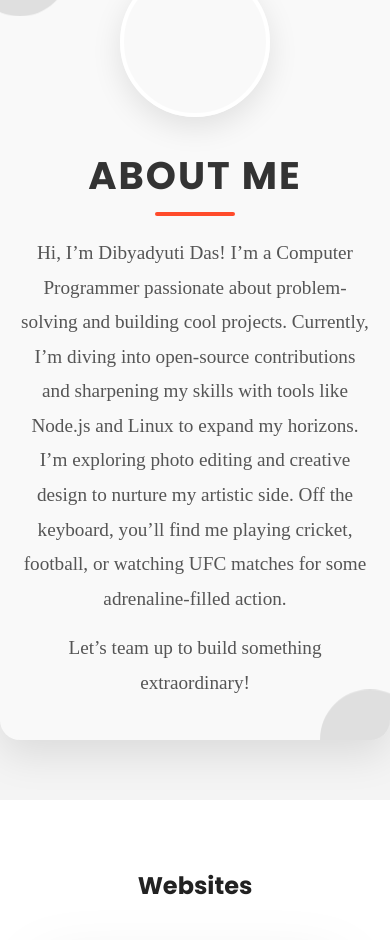
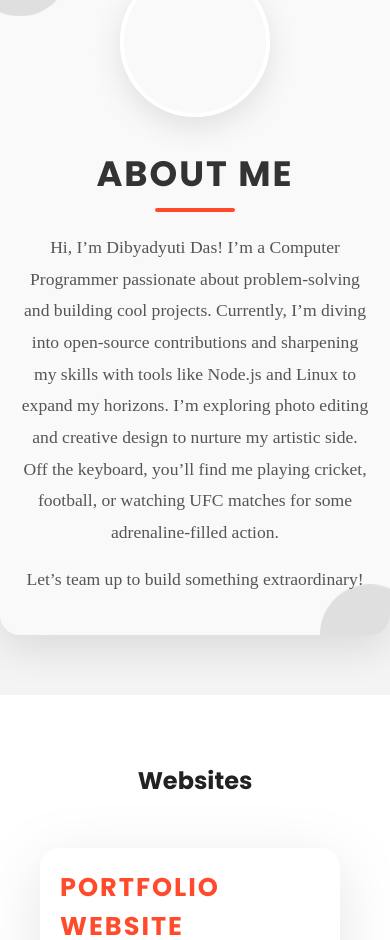
Before and after one commit to DibyadyutiDas/portfolio, a plain HTML site: page index.html in a window 390 px wide. Shown: the part 977-1917 px from the top of the page. Drawn offline with nearby package versions, Linux system fonts and the light colour scheme.

Commit message:
Update about.css

```diff
--- a/about.css
+++ b/about.css
@@ -53,7 +53,7 @@
 #about h2 {
     font-size: 3rem;
     margin-bottom: 20px;
-    font-weight: 900;
+    font-weight: 700;
     text-transform: uppercase;
     letter-spacing: 2px;
     position: relative;
@@ -78,7 +78,7 @@
 
 /* Paragraph Styling */
 #about p {
-    font-size: 1.4rem;
+    font-size: 1.2rem;
     line-height: 1.8;
     color: #555;
     margin-top: 15px;
@@ -138,10 +138,10 @@
     }
 
     #about h2 {
-        font-size: 2.4rem;
+        font-size: 2.2rem;
     }
 
     #about p {
-        font-size: 1.2rem;
+        font-size: 1.1rem;
     }
 }
```
